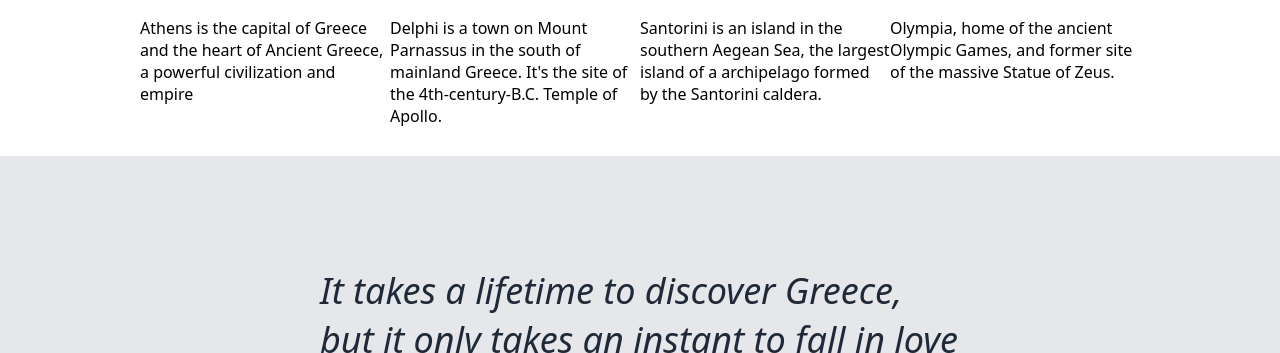
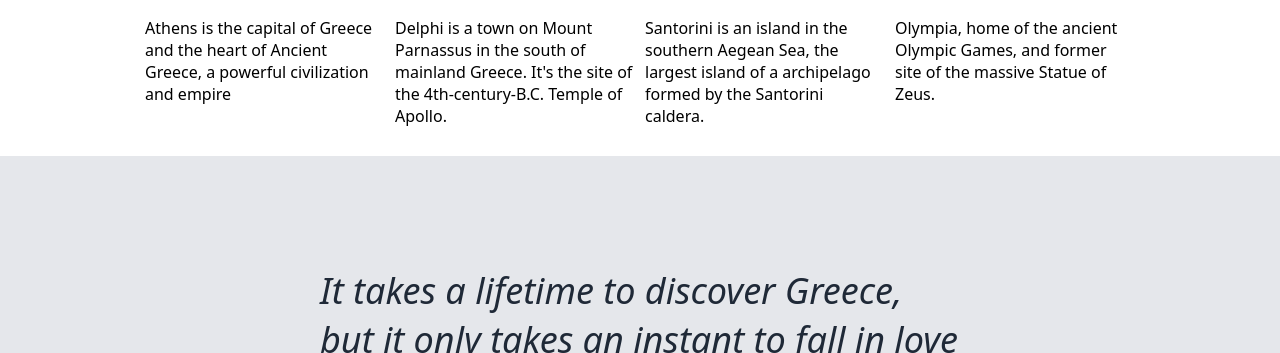
Before and after one commit to QuanNguyen797/odin-landing-page, a plain HTML site: page index.html in a window 1280 px wide. Shown: the part 747-1100 px from the top of the page. Drawn offline with Linux system fonts and the light colour scheme.

Commit message:
landing page alignment adjustments.

```diff
--- a/style.css
+++ b/style.css
@@ -202,3 +202,6 @@ a {
     font-size: 18px;
     color: #e5e7eb;
 }
+.text{
+    padding: 0 5px;
+}
```
